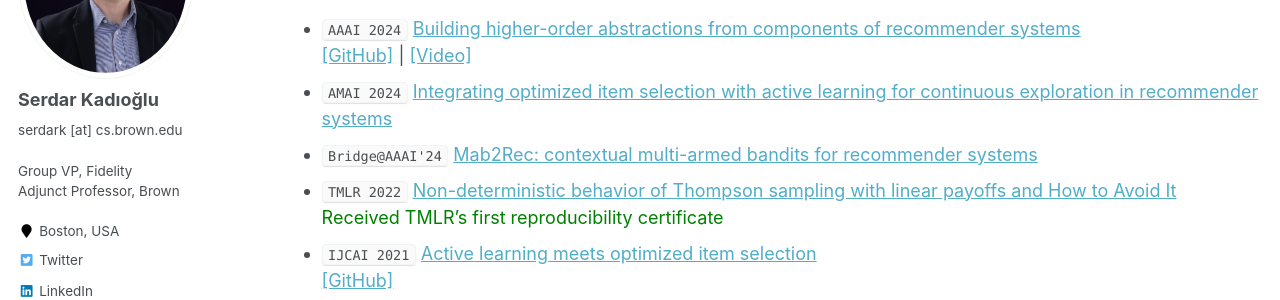
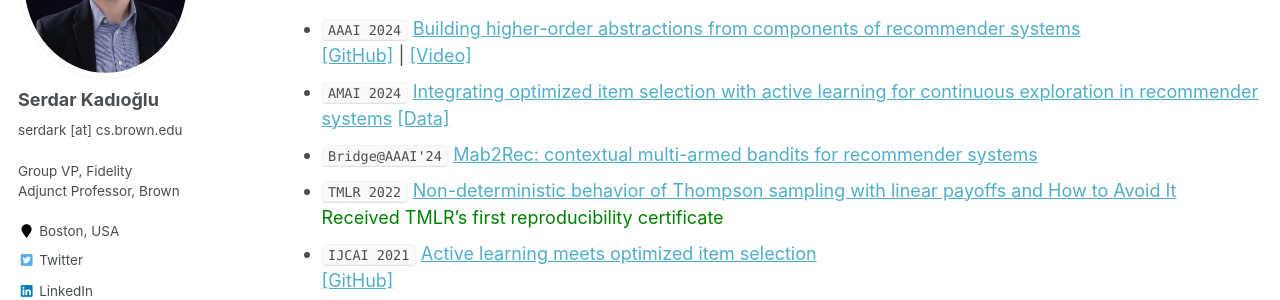
Before and after one commit to skadio/skadio.github.io, a Jekyll site: the page built from _pages/publications.md, in a window 1280 px wide and 900 px high, scrolled down 1076 px. Shown: the part 152-452 px from the top of the window. Built offline with Jekyll 4.4.1, drawn with Linux system fonts in a browser that asks for light colours.

Commit message:
Update publications.md

```diff
--- a/_pages/publications.md
+++ b/_pages/publications.md
@@ -49,6 +49,7 @@ author_profile: true
 * `AAAI 2024` [Building higher-order abstractions from components of recommender systems](https://ojs.aaai.org/index.php/AAAI/article/view/30341)<br>
  [[GitHub]](https://github.com/fidelity/mab2rec) | [[Video]](https://underline.io/lecture/91479-building-higher-order-abstractions-from-the-components-of-recommender-systems)
 * `AMAI 2024` [Integrating optimized item selection with active learning for continuous exploration in recommender systems](https://link.springer.com/epdf/10.1007/s10472-024-09941-x?sharing_token=9XBJ6cdglsdji19gFwuqQve4RwlQNchNByi7wbcMAY4VwIBKydj3Ja9OBjALNpg8nuO300abjlrHmZQFBVUqar-uYhBML28cmbovFgiHRRvd7TM2QAA_Hwd5J3U2MmKx0ugXwF6yz2hW75_88JpLmXSDJSuyCEwqZqtOcB7BhJU=)
+[[Data]](https://huggingface.co/datasets/skadio/optimized_item_selection)
 * `Bridge@AAAI'24` [Mab2Rec: contextual multi-armed bandits for recommender systems](http://osullivan.ucc.ie/CPML2024/papers/06.pdf)
 * `TMLR 2022` [Non-deterministic behavior of Thompson sampling with linear payoffs and How to Avoid It](https://openreview.net/pdf?id=sX9d3gfwtE)<br>
 <span style="color:green"> Received TMLR's first reproducibility certificate</span>
```
